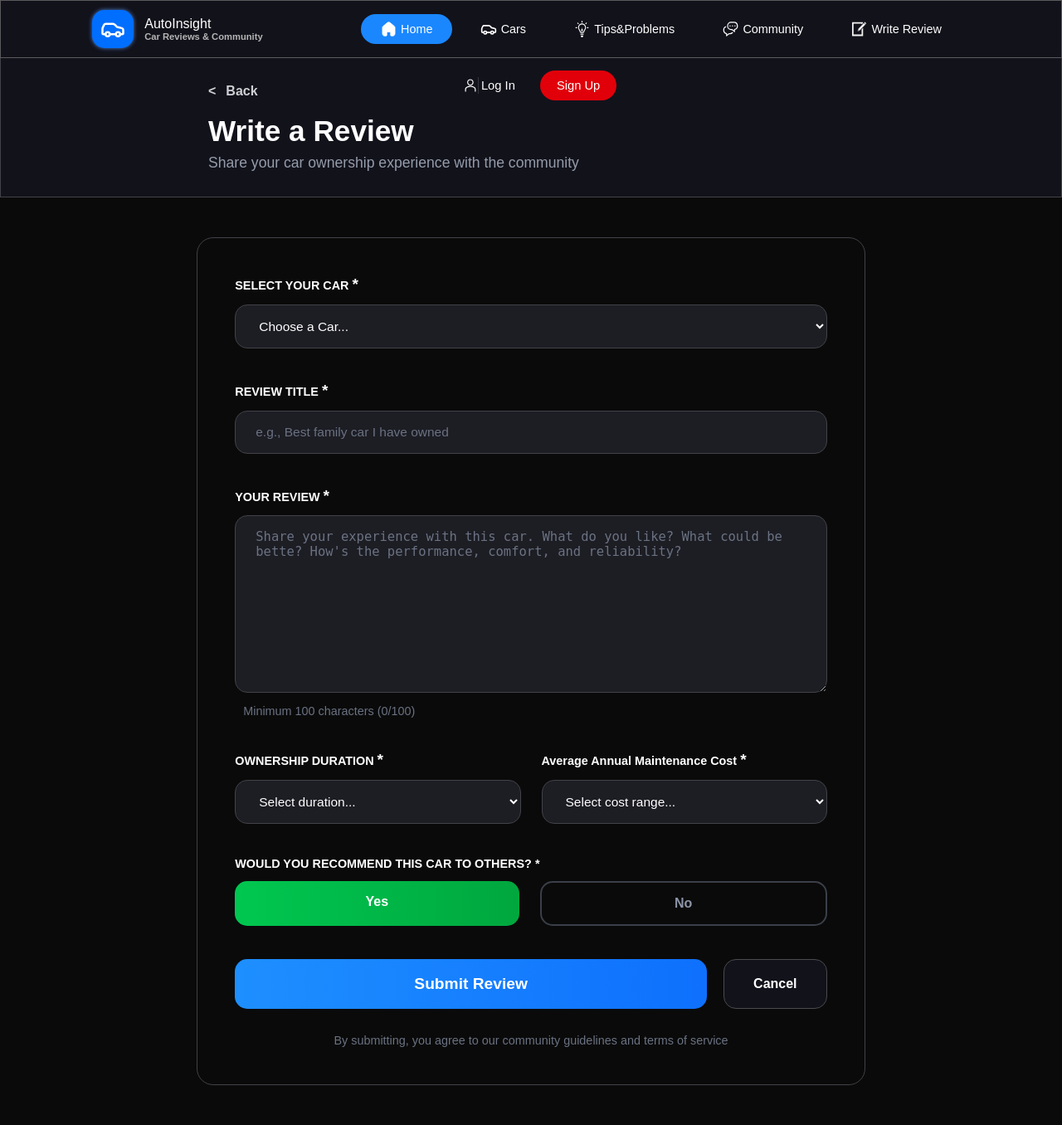
After one commit to RahulLingwal/AutoInsight, a PHP site: page /HTML/review.html in a window 1280 px wide. The commit adds this page. Shown: the whole page at 83% size. Run offline with PHP 8.4, Linux system fonts and the light colour scheme.

Commit message:
Add Review Form

```diff
--- /dev/null
+++ b/CSS/review.css
@@ -0,0 +1,202 @@
+*,
+::after,
+::before {
+	padding: 0;
+	margin: 0;
+	box-sizing: border-box;
+}
+
+body {
+	font-family: Arial, sans-serif;
+	background-color: rgb(10, 10, 10);
+	color: white;
+	font-family: "Nunito Sans", Arial, Helvetica, sans-serif;
+	scroll-behavior: smooth;
+}
+
+.icons {
+	width: 20px;
+}
+
+.review-page-header {
+	padding: 100px 250px 30px;
+	background-color: rgb(18, 18, 27);
+	border: 1px solid rgb(66, 66, 73);
+}
+
+.review-page-header a {
+	color: rgb(206, 209, 212);
+	background-color: transparent;
+	margin-bottom: 1.2rem;
+	border: none;
+	font-size: 1rem;
+	font-weight: bold;
+	text-decoration: none;
+
+	display: flex;
+	align-items: center;
+	gap: 12px;
+	cursor: pointer;
+	transition: all 0.15s ease;
+}
+
+.review-page-header a:hover {
+	color: rgb(30, 144, 255);
+}
+
+.review-page-header a p:first-child {
+	transition: transform 0.15s ease;
+}
+
+.review-page-header a:hover p:first-child {
+	transform: translateX(-5px);
+}
+
+.review-page-header h2 {
+	font-size: 2.2rem;
+	font-weight: bolder;
+	margin-bottom: 0.5rem;
+}
+
+.review-page-header > p {
+	color: rgb(148, 156, 170);
+	font-size: 1.1rem;
+}
+
+.superscript-element {
+	font-size: 1.2rem;
+}
+
+.form-container {
+	width: 100vw;
+	padding: 3rem;
+}
+
+.review-form {
+	width: 68%;
+	padding: 2.8rem;
+	margin: 0 auto;
+	border: 1px solid rgb(66, 66, 73);
+	border-radius: 20px;
+
+	display: flex;
+	flex-direction: column;
+	gap: 2.5rem;
+}
+
+.label-element {
+	color: white;
+	font-size: 0.9rem;
+	font-weight: bold;
+}
+
+.input-element {
+	width: 100%;
+	color: white;
+	background-color: rgb(29, 29, 36);
+	margin-top: 0.8rem;
+	padding: 1rem 1.5rem;
+	font-size: 15.5px;
+	border: 1px solid rgb(66, 66, 73);
+	border-radius: 15px;
+}
+
+.input-element::placeholder {
+	color: rgb(106, 114, 130);
+}
+
+.input-element:focus {
+	outline: 2.5px solid rgb(50, 147, 217);
+}
+
+.review-textarea-description p {
+	color: rgb(106, 114, 130);
+	font-size: 0.9rem;
+	padding-top: 10px;
+	padding-left: 10px;
+}
+
+.ownership-and-maintenance {
+	display: flex;
+	gap: 25px;
+}
+
+.ownership-and-maintenance div {
+	flex: 1;
+}
+
+.recommend-btn-container p {
+	text-transform: uppercase;
+	margin-bottom: 0.8rem;
+}
+
+.recommend-btn-container div {
+	display: flex;
+	gap: 25px;
+}
+
+.recommend-btn-container input {
+	display: none;
+}
+
+.recommend-btn {
+	flex: 1;
+	padding: 1rem 0;
+	text-align: center;
+	border-radius: 15px;
+	border: 2px solid #3b3f4a;
+	color: #8b95a7;
+	cursor: pointer;
+	font-weight: bold;
+}
+
+#yes:checked + .yes {
+	background: linear-gradient(to right, rgb(0, 199, 80), rgb(0, 167, 62));
+	color: white;
+	border: none;
+}
+
+#no:checked + .no {
+	background: linear-gradient(to right, rgb(250, 43, 54), rgb(231, 0, 12));
+	color: white;
+	border: none;
+}
+
+.submit-reset-btn {
+  display: flex;
+  gap: 20px;
+}
+
+.submit-btn, .cancel-btn {
+  padding: 1.2rem;
+  font-size: 1rem;
+  font-weight: bold;
+  border-radius: 15px;
+  cursor: pointer;
+}
+
+.submit-btn {
+  flex: 1;
+  color: white;
+  background: linear-gradient(to right, rgb(30, 143, 255), rgb(14, 112, 253));
+  border: none;
+  font-size: 1.2rem;
+}
+
+.cancel-btn {
+  padding: 1.2rem 2.2rem;
+  color: white;
+  background-color: rgb(18, 18, 27);
+  border: 1px solid rgb(74, 74, 79);
+}
+
+.cancel-btn:hover {
+  background-color: rgb(41, 41, 48);
+}
+
+.t-and-c {
+  margin-top: -10px;
+  font-size: 0.9rem;
+  color: rgb(106, 114, 130);
+  text-align: center;
+}
--- a/CSS/style.css
+++ b/CSS/style.css
@@ -7,11 +7,9 @@
 }
 
 body {
-	font-family: Arial, sans-serif;
+	color: white;
 	background-color: rgb(10, 10, 10);
-	color: white;
 	font-family: "Nunito Sans", Arial, Helvetica, sans-serif;
-	scroll-behavior: smooth;
 }
 
 html {
@@ -47,7 +45,7 @@ html {
 	height: 100%;
 	border-radius: 20px;
 	padding: 5px 0;
-	transition: background-color 0.15s;
+	transition: background-color 0.15s ease;
 }
 
 .navlist li:first-child {
@@ -116,14 +114,18 @@ html {
 }
 
 .navlist-items {
-  padding: 0.5rem 1.5rem;
-  border-radius: 15px;
+	margin: 0 5px;
+	border-radius: 20px;
 	font-weight: 500;
-  transition: background-color 0.15s;
-  margin: 0 5px;
+	transition: background-color 0.15s ease;
+}
+
+.navlist-items:hover {
+	background-color: rgb(42, 42, 50);
 }
 
 .navlist-items a {
+	padding: 0.5rem 1.5rem;
 	font-weight: 500;
 	text-decoration: none;
 	font-size: 0.9rem;
@@ -134,10 +136,6 @@ html {
 
 .navlist li:first-child {
 	background-color: rgb(26, 135, 255);
-}
-
-.navlist-items:hover {
-	background-color: rgb(42, 42, 50);
 }
 
 .navlist-items img {
@@ -151,6 +149,7 @@ html {
 	display: flex;
 	flex-wrap: wrap;
 	align-items: center;
+	gap: 10px;
 }
 
 .navbarButtons a {
@@ -159,7 +158,7 @@ html {
 
 .navbarButtons button {
 	padding: 10px 20px;
-	border-radius: 15px;
+	border-radius: 20px;
 	font-size: 0.92rem;
 	font-weight: 500;
 
@@ -173,13 +172,17 @@ html {
 	background-color: transparent;
 	color: white;
 	border: none;
+	transition: background-color 0.15s ease;
+}
+
+.logInButton:hover {
+	background-color: rgb(42, 42, 50);
 }
 
 .signUpButton {
 	background-color: rgb(225, 0, 10);
 	color: white;
 	border: none;
-  transition: background-color 0.15s;
 }
 
 .hero-section {
@@ -545,10 +548,7 @@ hr {
 .join-us-create-account-button {
 	background-color: transparent;
 	border: 1px solid rgb(53, 53, 59);
-	transition:
-		background-color 0.15s,
-		box-shadow 0.15s,
-		border 0.15s;
+	transition: all 0.15s ease;
 }
 
 .join-us-create-account-button:hover {
@@ -560,10 +560,7 @@ hr {
 .join-us-write-review-button {
 	background-color: rgb(227, 0, 11);
 	border: 1px solid rgb(227, 0, 11);
-	transition:
-		background-color 0.15s,
-		box-shadow 0.15s,
-		border 0.15s;
+	transition: all 0.15s ease;
 }
 
 .join-us-write-review-button:hover {
@@ -628,7 +625,7 @@ hr {
 	font-size: 0.9rem;
 	font-weight: bold;
 	color: rgb(161, 166, 181);
-	transition: color 0.15s;
+	transition: color 0.15s ease;
 }
 
 .footer-list li a:hover {
--- /dev/null
+++ b/HTML/header.html
@@ -0,0 +1,72 @@
+<!DOCTYPE html>
+<html lang="en">
+<head>
+  <meta charset="UTF-8">
+  <meta name="viewport" content="width=device-width, initial-scale=1.0">
+  <title>AutoInsight - Car Review Platform</title>
+  <link rel="stylesheet" href="../CSS/style.css">
+</head>
+<body>
+  <nav class="navbar">
+    <div class="navigation-bar-logo">
+      <a class="AutoInsight" href="../HTML/index.html">
+        <div>
+          <img class="icons" src="../Asset/Icons/car-ico.svg" alt="Logo Image" />
+        </div>
+        <div>
+          <p>AutoInsight</p>
+          <p>Car Reviews & Community</p>
+        </div>
+      </a>
+    </div>
+
+    <div class="navigation-bar">
+      <ul class="navlist">
+        <li class="navlist-items">
+          <a href="../HTML/index.html#home">
+            <img class="icons" src="../Asset/Icons/home.svg" alt="Home Icon" />
+            <p>Home</p>
+          </a>
+        </li>
+        <li class="navlist-items">
+          <a href="../HTML/index.html#car">
+            <img class="icons" src="../Asset/Icons/car-ico.svg" alt="Car Icon" />
+            <p>Cars</p>
+          </a>
+        </li>
+        <li class="navlist-items">
+          <a href="">
+            <img class="icons" src="../Asset/Icons/tips.svg" alt="Tips Icon" />
+            <p>Tips&Problems</p>
+          </a>
+        </li>
+        <li class="navlist-items">
+          <a href="">
+            <img class="icons" src="../Asset/Icons/chat.svg" alt="Community Icon" />
+            <p>Community</p>
+          </a>
+        </li>
+        <li class="navlist-items">
+          <a href="../HTML/review.html">
+            <img class="icons" src="../Asset/Icons/review.svg" alt="Review Icon" />
+            <p>Write Review</p>
+          </a>
+        </li>
+      </ul>
+    </div>
+
+    <div class="navbarButtons">
+      <a href="../HTML/logIn.html">
+        <button class="logInButton">
+          <img class="icons" src="../Asset/Icons/profile.svg" alt="Log In Button" />
+          Log In
+        </button>
+      </a>
+
+      <a href="../HTML/logIn.html">
+        <button class="signUpButton">Sign Up</button>
+      </a>
+    </div>
+  </nav>
+</body>
+</html>
--- /dev/null
+++ b/HTML/review.html
@@ -0,0 +1,109 @@
+<!DOCTYPE html>
+<html lang="en">
+
+<head>
+  <meta charset="UTF-8">
+  <meta name="viewport" content="width=device-width, initial-scale=1.0">
+  <title>AutoInsight - Write a review</title>
+  <link rel="stylesheet" href="../CSS/review.css">
+</head>
+
+<body>
+
+  <div id="header"></div>
+  <div class="review-page-header">
+    <a href="../HTML/index.html#home">
+      <p> &lt </p>
+      <p>Back</p>
+    </a>
+    <h2>Write a Review</h2>
+    <p>Share your car ownership experience with the community</p>
+  </div>
+
+  <div class="form-container">
+    <form action="" class="review-form">
+
+      <div>
+        <label class="label-element" for="select-car-model">SELECT YOUR CAR <span
+            class="superscript-element">*</span></label> <br>
+        <select class="input-element" name="Car" id="select-car-model" required>
+          <option value="" hidden selected>Choose a Car...</option>
+          <option value="Porsche 911 (2020)">Porsche 911 (2020)</option>
+          <option value="RR Phantom (2020)">RR Phantom (2020)</option>
+          <option value="Mercedes G-Wagon (2022)">Mercedes G-Wagon (2022)</option>
+          <option value="Audi R8 (2024)">Audi R8 (2024)</option>
+          <option value="Bentley Flying Spur (2020)">Bentley Flying Spur (2020)</option>
+          <option value="Mercedes GT (2021)">Mercedes GT (2021)</option>
+          <option value="Land Rover Defender (2024)">Land Rover Defender (2024)</option>
+          <option value="BMW M5 (2025)">BMW M5 (2025)</option>
+        </select>
+      </div>
+
+      <div>
+        <label class="label-element" for="review-title">REVIEW TITLE <span class="superscript-element">*</span></label>
+        <br>
+        <input class="input-element" type="text" name="Review Title" id="review-title"
+          placeholder="e.g., Best family car I have owned" required>
+      </div>
+
+      <div class="review-textarea-description">
+        <label class="label-element" for="review-description">YOUR REVIEW <span
+            class="superscript-element">*</span></label> <br>
+        <textarea class="input-element" name="Review Description" id="review-description"
+          placeholder="Share your experience with this car. What do you like? What could be bette? How's the performance, comfort, and reliability?"
+          rows="10" cols="80" minlength="100" required></textarea>
+        <p>Minimum 100 characters (0/100)</p>
+      </div>
+
+      <div class="ownership-and-maintenance">
+        <div>
+          <label class="label-element" for="ownership-duration">OWNERSHIP DURATION <span
+              class="superscript-element">*</span></label> <br>
+          <select class="input-element" name="Duration" id="ownership-duration" required>
+            <option value="" hidden selected>Select duration...</option>
+            <option value="">Less than 6 months</option>
+            <option value="">6 months - 1 year</option>
+            <option value="">1-2 years</option>
+            <option value="">2-3 years</option>
+            <option value="">3-5 years</option>
+            <option value="">More than 5 years</option>
+          </select>
+        </div>
+
+        <div>
+          <label class="label-element" for="maintenance-cost">Average Annual Maintenance Cost <span
+              class="superscript-element">*</span></label> <br>
+          <select class="input-element" name="Duration" id="maintenance-cost" required>
+            <option value="" hidden selected>Select cost range...</option>
+            <option value="">Under ₹5,000</option>
+            <option value="">₹5,000 - ₹10,000</option>
+            <option value="">₹10,000 - ₹15,000</option>
+            <option value="">₹15,000 - ₹20,000</option>
+            <option value="">Above ₹20,000</option>
+          </select>
+        </div>
+      </div>
+
+      <div class="recommend-btn-container">
+        <p class="label-element">Would you recommend this car to others? <span>*</span></p>
+        <div>
+          <input id="yes" type="radio" name="choice" class="recommend-yes" checked>
+          <label class="recommend-btn yes" for="yes">Yes</label>
+          <input id="no" type="radio" name="choice" class="recommend-no">
+          <label class="recommend-btn no" for="no">No</label>
+        </div>
+      </div>
+
+      <div class="submit-reset-btn">
+        <button type="submit" class="submit-btn">Submit Review</button>
+        <button type="reset" class="cancel-btn">Cancel</button>
+      </div>
+
+      <p class="t-and-c">By submitting, you agree to our community guidelines and terms of service</p>
+    </form>
+  </div>
+
+  <script src="../JS/include.js"></script>
+</body>
+
+</html>
```
Also changed, not shown: HTML/index.html (+52 -109 lines), JS/include.js (added, +8 -0 lines), Asset/Icons/car2.svg (deleted), JS/script.js (deleted). Lines whose indentation alone changed are shown as unchanged.
